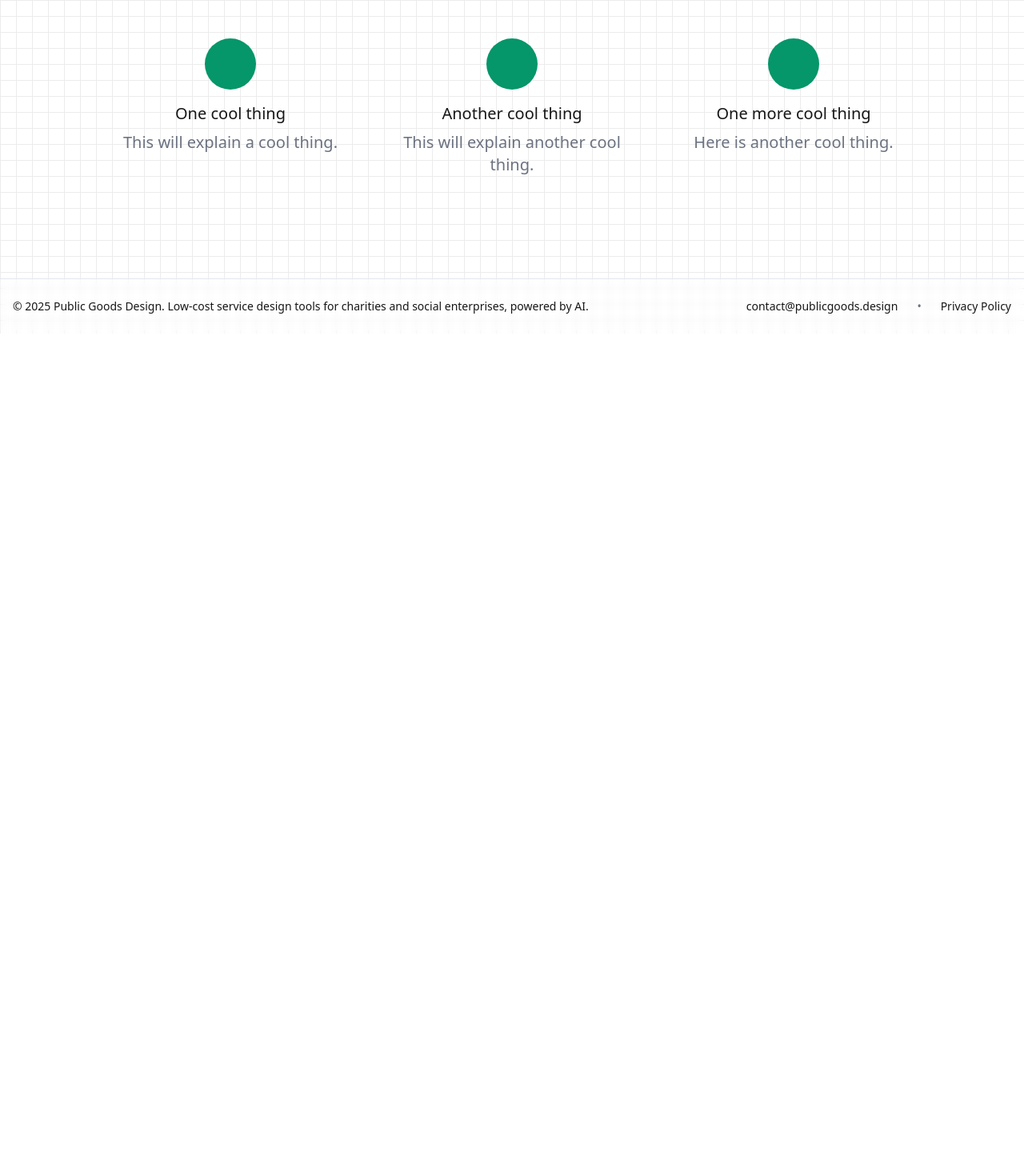
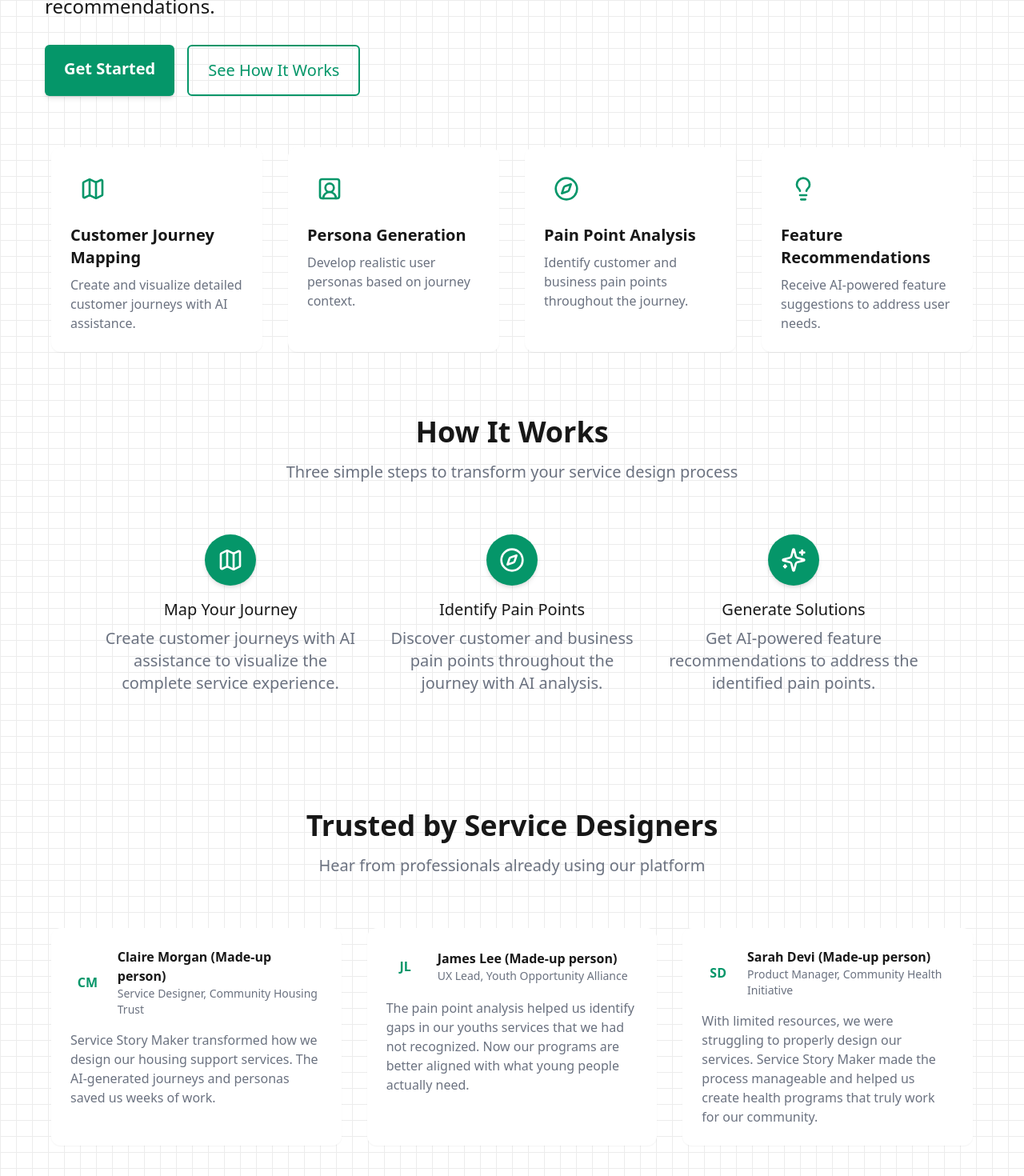
Before and after one commit to joeheapy/pedro-tech, a Next.js app: page / in a window 1280 px wide. Shown: the part 520-1990 px from the top of the page at 80% size. Before the commit the page ends 937 px from the top, so only its background shows below. Built offline with nearby package versions, Linux system fonts and the light colour scheme; no server answers.

Commit message:
Redesigned homepage

```diff
--- a/app/page.tsx
+++ b/app/page.tsx
@@ -1,80 +1,246 @@
-// app/page.tsx (HomePage)
 'use client'
 
-// import { useState } from 'react'
-// import { SignIn, SignUp } from '@clerk/nextjs'
 import Link from 'next/link'
+
+// Lucide React icons
+import { Sparkles, Map, UserSquare2, Lightbulb, Compass } from 'lucide-react'
 
 export default function HomePage() {
   return (
-    <div className="px-4 py-10 sm:py-12 lg:py-16 max-w-7xl mx-auto">
+    <div className="px-4 py-2 sm:py-4 lg:py-6 max-w-7xl mx-auto">
       {/* Hero Section */}
-      <section className="rounded-lg sm:mt-4 md:mt-10 mb-12 p-8 text-center">
-        <h1 className="text-7xl font-bold mb-20 text-foreground">
+      <section className="rounded-lg sm:mt-1 md:mt-6 mb-10 p-6 text-center">
+        <div className="grid grid-cols-1 lg:grid-cols-2 gap-12 items-center">
+          <div className="order-2 lg:order-1 text-left">
+            <h1 className="text-4xl sm:text-5xl md:text-6xl lg:text-7xl font-bold mb-6 text-foreground leading-tight">
               A simple tool for people-centred service design with AI
             </h1>
-        {/* <p className="text-2xl mb-12 text-foreground/80">
-          A simple tool for people-centred service design with AI.
-        </p> */}
+            <p className="text-xl md:text-2xl mb-8 text-foreground/80">
+              Streamline your service design process with AI-generated journeys,
+              personas, and recommendations.
+            </p>
+            <div className="flex flex-wrap gap-4">
               <Link
                 href="/servicestorymaker"
-          className="inline-block text-2xl px-6 py-4 bg-primary text-primary-foreground rounded-md hover:primary font-semibold"
+                className="inline-block text-lg md:text-xl px-6 py-4 bg-primary text-primary-foreground rounded-md hover:bg-[var(--primary-hover)] transition-colors font-semibold shadow-md"
               >
                 Get Started
               </Link>
+              <Link
+                href="#how-it-works"
+                className="inline-block text-lg md:text-xl px-6 py-4 border-2 border-primary text-primary rounded-md hover:bg-primary/10 transition-colors font-medium"
+              >
+                See How It Works
+              </Link>
+            </div>
+          </div>
+        </div>
+      </section>
+
+      {/* Key Features Section */}
+      <section className="mb-20 px-4">
+        <div className="grid grid-cols-1 md:grid-cols-2 lg:grid-cols-4 gap-x-8 gap-y-12 max-w-6xl mx-auto">
+          <div className="flex flex-col items-start p-6 rounded-xl bg-card shadow-sm hover:shadow-md transition-shadow">
+            <div className="p-3 bg-primary/10 rounded-lg mb-4">
+              <Map className="h-8 w-8 text-primary" />
+            </div>
+            <h3 className="text-xl font-semibold mb-2 text-foreground">
+              Customer Journey Mapping
+            </h3>
+            <p className="text-muted-foreground">
+              Create and visualize detailed customer journeys with AI
+              assistance.
+            </p>
+          </div>
+
+          <div className="flex flex-col items-start p-6 rounded-xl bg-card shadow-sm hover:shadow-md transition-shadow">
+            <div className="p-3 bg-primary/10 rounded-lg mb-4">
+              <UserSquare2 className="h-8 w-8 text-primary" />
+            </div>
+            <h3 className="text-xl font-semibold mb-2 text-foreground">
+              Persona Generation
+            </h3>
+            <p className="text-muted-foreground">
+              Develop realistic user personas based on journey context.
+            </p>
+          </div>
+
+          <div className="flex flex-col items-start p-6 rounded-xl bg-card shadow-sm hover:shadow-md transition-shadow">
+            <div className="p-3 bg-primary/10 rounded-lg mb-4">
+              <Compass className="h-8 w-8 text-primary" />
+            </div>
+            <h3 className="text-xl font-semibold mb-2 text-foreground">
+              Pain Point Analysis
+            </h3>
+            <p className="text-muted-foreground">
+              Identify customer and business pain points throughout the journey.
+            </p>
+          </div>
+
+          <div className="flex flex-col items-start p-6 rounded-xl bg-card shadow-sm hover:shadow-md transition-shadow">
+            <div className="p-3 bg-primary/10 rounded-lg mb-4">
+              <Lightbulb className="h-8 w-8 text-primary" />
+            </div>
+            <h3 className="text-xl font-semibold mb-2 text-foreground">
+              Feature Recommendations
+            </h3>
+            <p className="text-muted-foreground">
+              Receive AI-powered feature suggestions to address user needs.
+            </p>
+          </div>
+        </div>
       </section>
 
       {/* How It Works Section */}
-      <section id="how-it-works" className="container mx-auto mb-12 px-4">
-        <div className="text-center mb-8">
-          {/* <h2 className="text-3xl font-semibold text-foreground">
-            How it works
+      <section
+        id="how-it-works"
+        className="container mx-auto mb-24 px-4 scroll-mt-24"
+      >
+        <div className="text-center mb-16">
+          <h2 className="text-3xl md:text-4xl font-bold text-foreground mb-4">
+            How It Works
           </h2>
-          <p className="mt-2 text-xl text-muted-foreground">
-            Starting design your service.
-          </p> */}
+          <p className="mt-2 text-xl text-muted-foreground max-w-2xl mx-auto">
+            Three simple steps to transform your service design process
+          </p>
         </div>
 
         {/* Steps */}
         <div className="grid grid-cols-1 md:grid-cols-3 gap-8 max-w-5xl mx-auto">
           {/* Step 1 */}
           <div className="flex flex-col items-center">
-            <div className="bg-primary text-primary-foreground rounded-full h-16 w-16 flex items-center justify-center mb-4">
-              {/* Icon for Step 1 */}
+            <div className="bg-primary text-primary-foreground rounded-full h-16 w-16 flex items-center justify-center mb-4 shadow-md">
+              <Map className="h-8 w-8" />
             </div>
             <h3 className="text-xl font-medium mb-2 text-foreground">
-              One cool thing
+              Map Your Journey
             </h3>
             <p className="text-center text-xl text-muted-foreground max-w-sm">
-              This will explain a cool thing.
+              Create customer journeys with AI assistance to visualize the
+              complete service experience.
             </p>
           </div>
 
           {/* Step 2 */}
           <div className="flex flex-col items-center">
-            <div className="bg-primary text-primary-foreground rounded-full h-16 w-16 flex items-center justify-center mb-4">
-              {/* Icon for Step 2 */}
+            <div className="bg-primary text-primary-foreground rounded-full h-16 w-16 flex items-center justify-center mb-4 shadow-md">
+              <Compass className="h-8 w-8" />
             </div>
             <h3 className="text-xl font-medium mb-2 text-foreground">
-              Another cool thing
+              Identify Pain Points
             </h3>
             <p className="text-center text-xl text-muted-foreground">
-              This will explain another cool thing.
+              Discover customer and business pain points throughout the journey
+              with AI analysis.
             </p>
           </div>
 
           {/* Step 3 */}
           <div className="flex flex-col items-center">
-            <div className="bg-primary text-primary-foreground rounded-full h-16 w-16 flex items-center justify-center mb-4">
-              {/* Icon for Step 3 */}
+            <div className="bg-primary text-primary-foreground rounded-full h-16 w-16 flex items-center justify-center mb-4 shadow-md">
+              <Sparkles className="h-8 w-8" />
             </div>
             <h3 className="text-xl font-medium mb-2 text-foreground">
-              One more cool thing
+              Generate Solutions
             </h3>
             <p className="text-center text-xl text-muted-foreground">
-              Here is another cool thing.
+              Get AI-powered feature recommendations to address the identified
+              pain points.
             </p>
           </div>
+        </div>
+      </section>
+
+      {/* Testimonials Section */}
+      <section className="px-4 py-12 bg-muted/30 rounded-2xl">
+        <div className="text-center mb-16">
+          <h2 className="text-3xl md:text-4xl font-bold text-foreground mb-4">
+            Trusted by Service Designers
+          </h2>
+          <p className="mt-2 text-xl text-muted-foreground max-w-2xl mx-auto">
+            Hear from professionals already using our platform
+          </p>
+        </div>
+
+        <div className="grid grid-cols-1 md:grid-cols-2 lg:grid-cols-3 gap-8 max-w-6xl mx-auto">
+          <div className="bg-card p-6 rounded-xl shadow-sm">
+            <div className="flex items-center mb-4">
+              <div className="h-12 w-12 rounded-full bg-primary/20 flex items-center justify-center mr-4">
+                <span className="text-primary font-bold">CM</span>
+              </div>
+              <div>
+                <h4 className="font-semibold">
+                  Claire Morgan (Made-up person)
+                </h4>
+                <p className="text-muted-foreground text-sm">
+                  Service Designer, Community Housing Trust
+                </p>
+              </div>
+            </div>
+            <p className="text-muted-foreground">
+              Service Story Maker transformed how we design our housing support
+              services. The AI-generated journeys and personas saved us weeks of
+              work.
+            </p>
+          </div>
+
+          <div className="bg-card p-6 rounded-xl shadow-sm">
+            <div className="flex items-center mb-4">
+              <div className="h-12 w-12 rounded-full bg-primary/20 flex items-center justify-center mr-4">
+                <span className="text-primary font-bold">JL</span>
+              </div>
+              <div>
+                <h4 className="font-semibold">James Lee (Made-up person)</h4>
+                <p className="text-muted-foreground text-sm">
+                  UX Lead, Youth Opportunity Alliance
+                </p>
+              </div>
+            </div>
+            <p className="text-muted-foreground">
+              The pain point analysis helped us identify gaps in our youths
+              services that we had not recognized. Now our programs are better
+              aligned with what young people actually need.
+            </p>
+          </div>
+
+          <div className="bg-card p-6 rounded-xl shadow-sm md:col-span-2 lg:col-span-1">
+            <div className="flex items-center mb-4">
+              <div className="h-12 w-12 rounded-full bg-primary/20 flex items-center justify-center mr-4">
+                <span className="text-primary font-bold">SD</span>
+              </div>
+              <div>
+                <h4 className="font-semibold">Sarah Devi (Made-up person)</h4>
+                <p className="text-muted-foreground text-sm">
+                  Product Manager, Community Health Initiative
+                </p>
+              </div>
+            </div>
+            <p className="text-muted-foreground">
+              With limited resources, we were struggling to properly design our
+              services. Service Story Maker made the process manageable and
+              helped us create health programs that truly work for our
+              community.
+            </p>
+          </div>
+        </div>
+      </section>
+
+      {/* CTA Section */}
+      <section className="mb-24 px-8 py-16 bg-primary/5 rounded-3xl text-center max-w-5xl mx-auto">
+        <h2 className="text-3xl md:text-4xl font-bold text-foreground mb-6">
+          Ready to Transform Your Service Design?
+        </h2>
+        <p className="text-xl text-muted-foreground mb-8 max-w-2xl mx-auto">
+          Join professionals who are creating more effective, user-centered
+          services with our AI-powered platform.
+        </p>
+        <div className="flex flex-wrap justify-center gap-4">
+          <Link
+            href="/servicestorymaker"
+            className="inline-block text-lg px-8 py-4 bg-primary text-primary-foreground rounded-md hover:bg-[var(--primary-hover)] transition-colors font-semibold shadow-md"
+          >
+            Get Started
+          </Link>
         </div>
       </section>
     </div>
```
Lines whose indentation alone changed are shown as unchanged.
